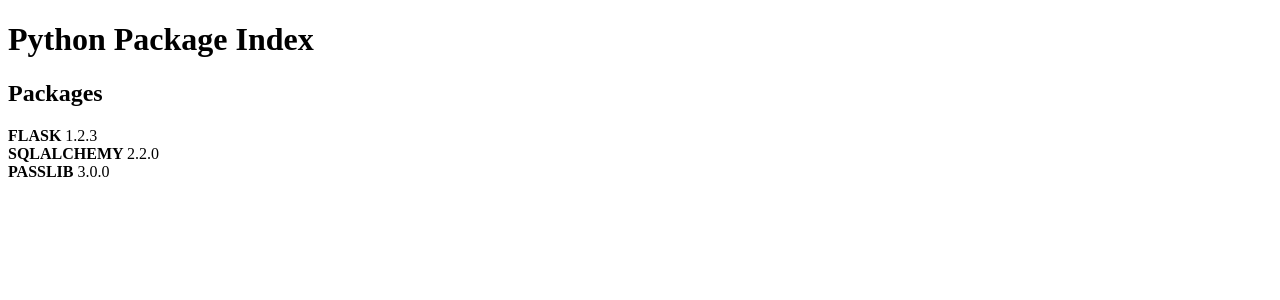
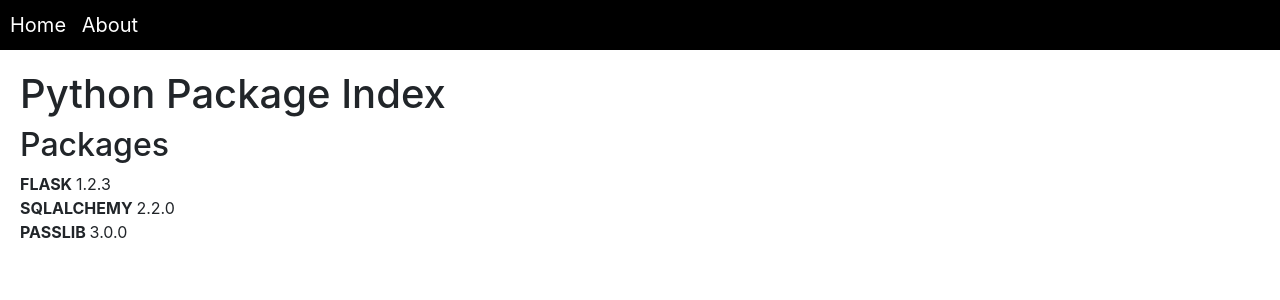
Before and after one commit to tleonhardt/pypi, a Flask app: page / in a window 1280 px wide. Shown: the top 300 px of the page. Run offline with Flask 2, Linux system fonts and the light colour scheme; some libraries are stand-ins or nearby versions.

Commit message:
Added a simple nav element on one page

```diff
--- a/pypi_org/app.py
+++ b/pypi_org/app.py
@@ -18,5 +18,11 @@
     return flask.render_template('index.html', packages=test_packages)
 
 
+@app.route('/about')
+def about():
+    """About page."""
+    return flask.render_template('about.html')
+
+
 if __name__ == '__main__':
     app.run()
--- /dev/null
+++ b/pypi_org/static/css/site.css
@@ -0,0 +1,19 @@
+.title {
+    font-weight: bold;
+}
+
+.main_content {
+    padding: 20px;
+}
+
+nav {
+    background-color: #000;
+    padding: 10px;
+    font-size: 20px;
+    color: white;
+}
+
+nav > a {
+    color: white;
+    margin-right: 10px;
+}
--- a/pypi_org/templates/index.html
+++ b/pypi_org/templates/index.html
@@ -3,15 +3,22 @@
 <head>
     <meta charset="UTF-8">
     <title>Python Package Index (demo)</title>
+
+    <link rel="stylesheet"
+          href="https://stackpath.bootstrapcdn.com/bootstrap/4.4.1/css/bootstrap.min.css"
+          integrity="sha384-Vkoo8x4CGsO3+Hhxv8T/Q5PaXtkKtu6ug5TOeNV6gBiFeWPGFN9MuhOf23Q9Ifjh"
+          crossorigin="anonymous">
+
+    <link rel="stylesheet" href="/static/css/site.css">
 </head>
 <body>
 
-<style>
-    .title {
-        font-weight: bold;
-    }
-</style>
+<nav>
+    <a href="/">Home</a>
+    <a href="/about">About</a>
+</nav>
 
+<div class="main_content">
     <h1>Python Package Index</h1>
 
     <h2>Packages</h2>
@@ -28,6 +35,11 @@
     </div>
 
     {% endfor %}
+</div>
+
+<script src="https://code.jquery.com/jquery-3.4.1.slim.min.js" integrity="sha384-J6qa4849blE2+poT4WnyKhv5vZF5SrPo0iEjwBvKU7imGFAV0wwj1yYfoRSJoZ+n" crossorigin="anonymous"></script>
+<script src="https://cdn.jsdelivr.net/npm/popper.js@1.16.0/dist/umd/popper.min.js" integrity="sha384-Q6E9RHvbIyZFJoft+2mJbHaEWldlvI9IOYy5n3zV9zzTtmI3UksdQRVvoxMfooAo" crossorigin="anonymous"></script>
+<script src="https://stackpath.bootstrapcdn.com/bootstrap/4.4.1/js/bootstrap.min.js" integrity="sha384-wfSDF2E50Y2D1uUdj0O3uMBJnjuUD4Ih7YwaYd1iqfktj0Uod8GCExl3Og8ifwB6" crossorigin="anonymous"></script>
 
 </body>
 </html>
```
Also changed, not shown: pypi_org/templates/about.html (added, +18 -0 lines). Lines whose indentation alone changed are shown as unchanged.
